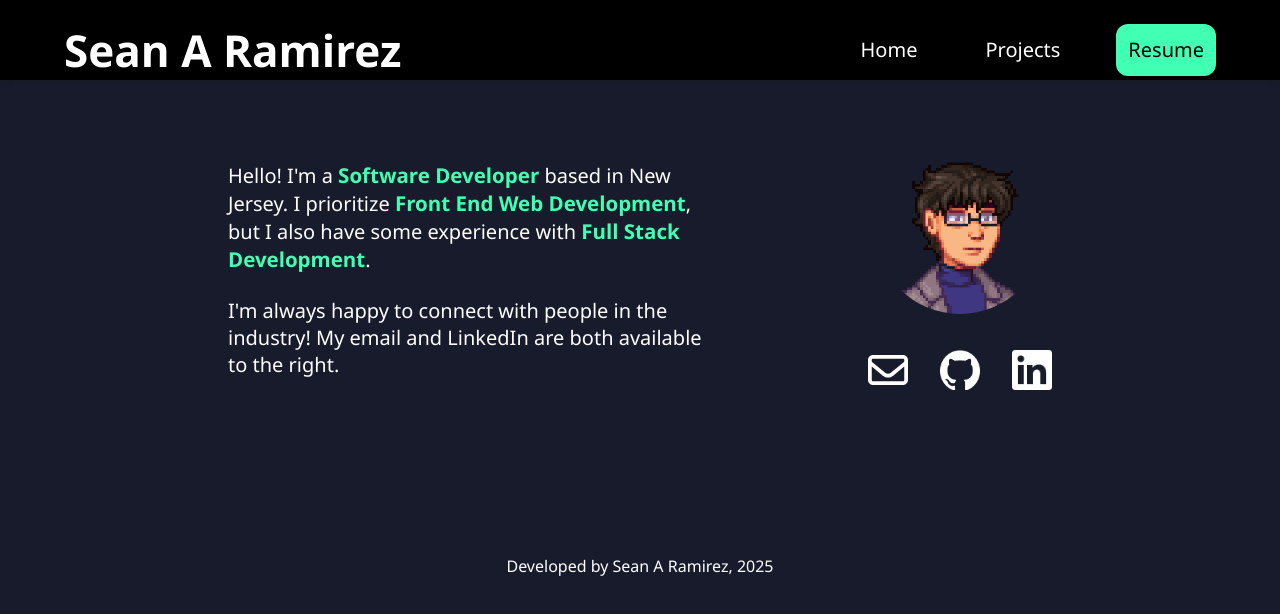
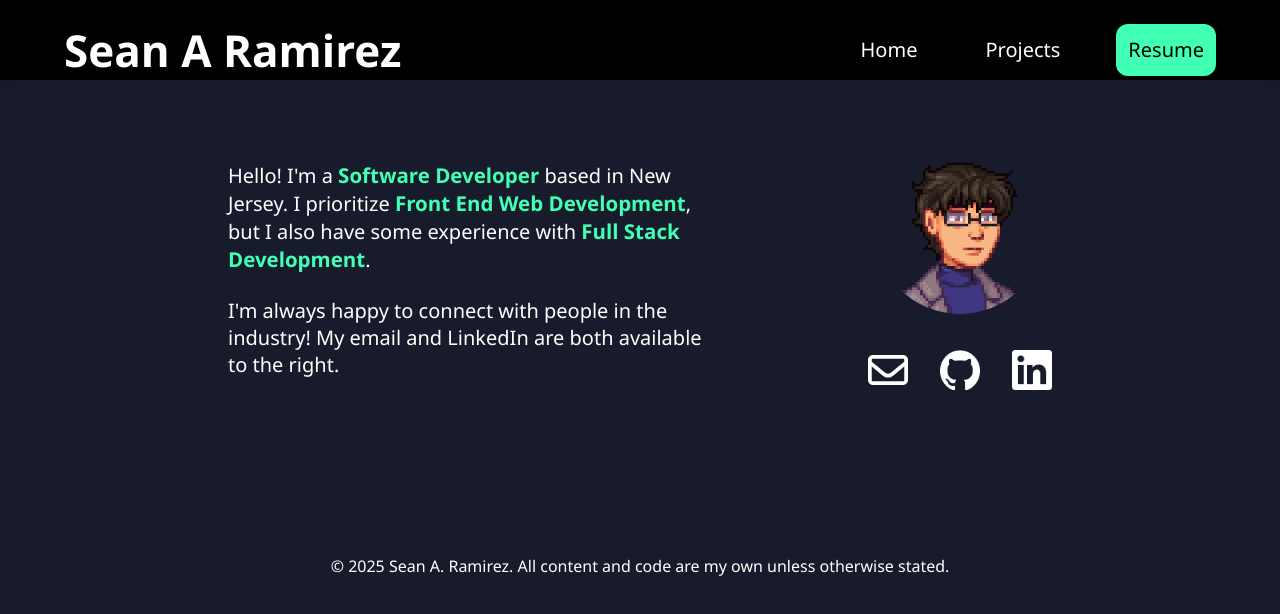
Before and after one commit to snaramirez872/seanramirez, a Next.js app: page / in a window 1280 px wide. Shown: the top 614 px of the page. Built offline with nearby package versions, Linux system fonts and the light colour scheme.

Commit message:
updated copyright info

```diff
--- a/src/app/components/Footer.tsx
+++ b/src/app/components/Footer.tsx
@@ -2,7 +2,7 @@ import './css/footer.css';
 export function Footer() {
     return (
         <>
-            <footer>Developed by Sean A Ramirez, 2025</footer>
+            <footer>&copy; {new Date().getFullYear()} Sean A. Ramirez. All content and code are my own unless otherwise stated.</footer>
         </>
     );
 }
```
